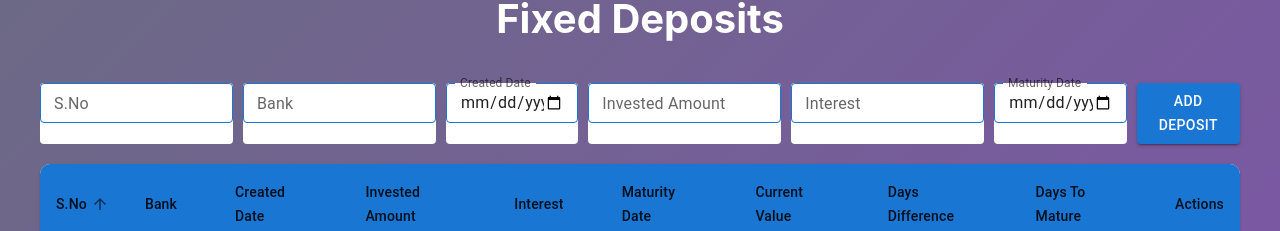
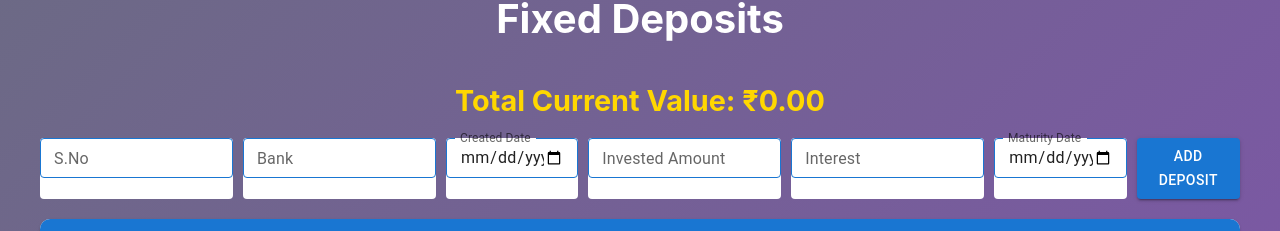
Before and after one commit to venkattj/dashboard, a React (Create React App) app in the folder dashboard-app/: page /banking/fixed-deposits in a window 1280 px wide. Shown: the part 133-364 px from the top of the page. Built offline with nearby package versions, Linux system fonts and the light colour scheme; no server answers.

Commit message:
fixed deposit commit

```diff
--- a/dashboard-app/src/BankComponent/FixedDeposits.js
+++ b/dashboard-app/src/BankComponent/FixedDeposits.js
@@ -70,9 +70,11 @@ const FixedDeposit = () => {
   const [newRow, setNewRow] = useState({sno: '', bank: '', createdDate: '', invested: '', interest: '', maturityDate: '' });
   const [editRowIndex, setEditRowIndex] = useState(null);
   const [editRowData, setEditRowData] = useState(null);
+
   const parseDate = (dateString) => {
       return dayjs(dateString, 'DD-MM-YYYY'); // Modify this to match your date format
   };
+
   // State for sorting
   const [order, setOrder] = useState('asc');
   const [orderBy, setOrderBy] = useState('sno');
@@ -122,6 +124,11 @@ const FixedDeposit = () => {
     const maturityDate = dayjs(deposit.maturity_date, 'DD-MM-YYYY');
     const today = dayjs();
     return maturityDate.diff(today, 'day');
+  };
+
+  // New function to calculate total current value
+  const calculateTotalCurrentValue = () => {
+    return rows.reduce((total, row) => total + parseFloat(row.currentValue), 0).toFixed(2);
   };
 
   const handleAddDeposit = async () => {
@@ -199,6 +206,8 @@ const FixedDeposit = () => {
       <BackButton to="/banking">Back to Banking Dashboard</BackButton>
       <Header>Fixed Deposits</Header>
 
+      <TotalAmount>Total Current Value: ₹{calculateTotalCurrentValue()}</TotalAmount> {/* Display Total Current Value */}
+
       <AddForm>
         <StyledTextField label="S.No" variant="outlined" size="small" name="sno" value={newRow.sno} onChange={(e) => handleInputChange(e, setNewRow, newRow)} />
         <StyledTextField label="Bank" variant="outlined" size="small" name="bank" value={newRow.bank} onChange={(e) => handleInputChange(e, setNewRow, newRow)} />
```
